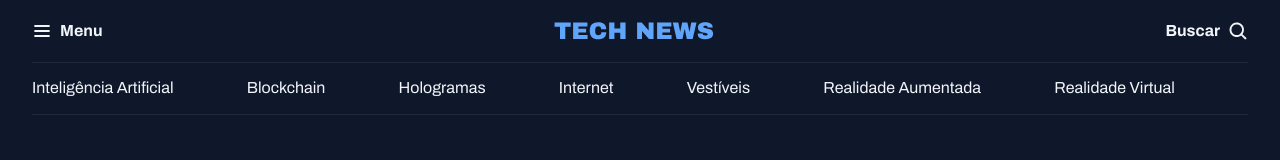
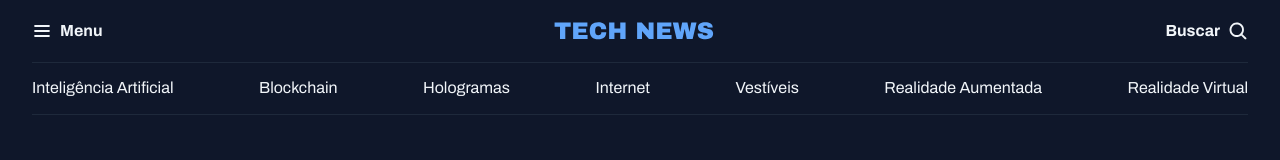
Before and after one commit to Ariane2023/Portal-de-Noticias, a plain HTML site: page index.html in a window 1280 px wide. Drawn offline with Linux system fonts and the light colour scheme.

Commit message:
Ajuste de espaço entre os itens do menu

```diff
--- a/styles/header.css
+++ b/styles/header.css
@@ -22,4 +22,5 @@
   padding-block: 14px;
   border: solid 1px var(--stroke-color);
   border-inline: none;
+  justify-content: space-between;/* espaço entre os itens*/
 }
```
